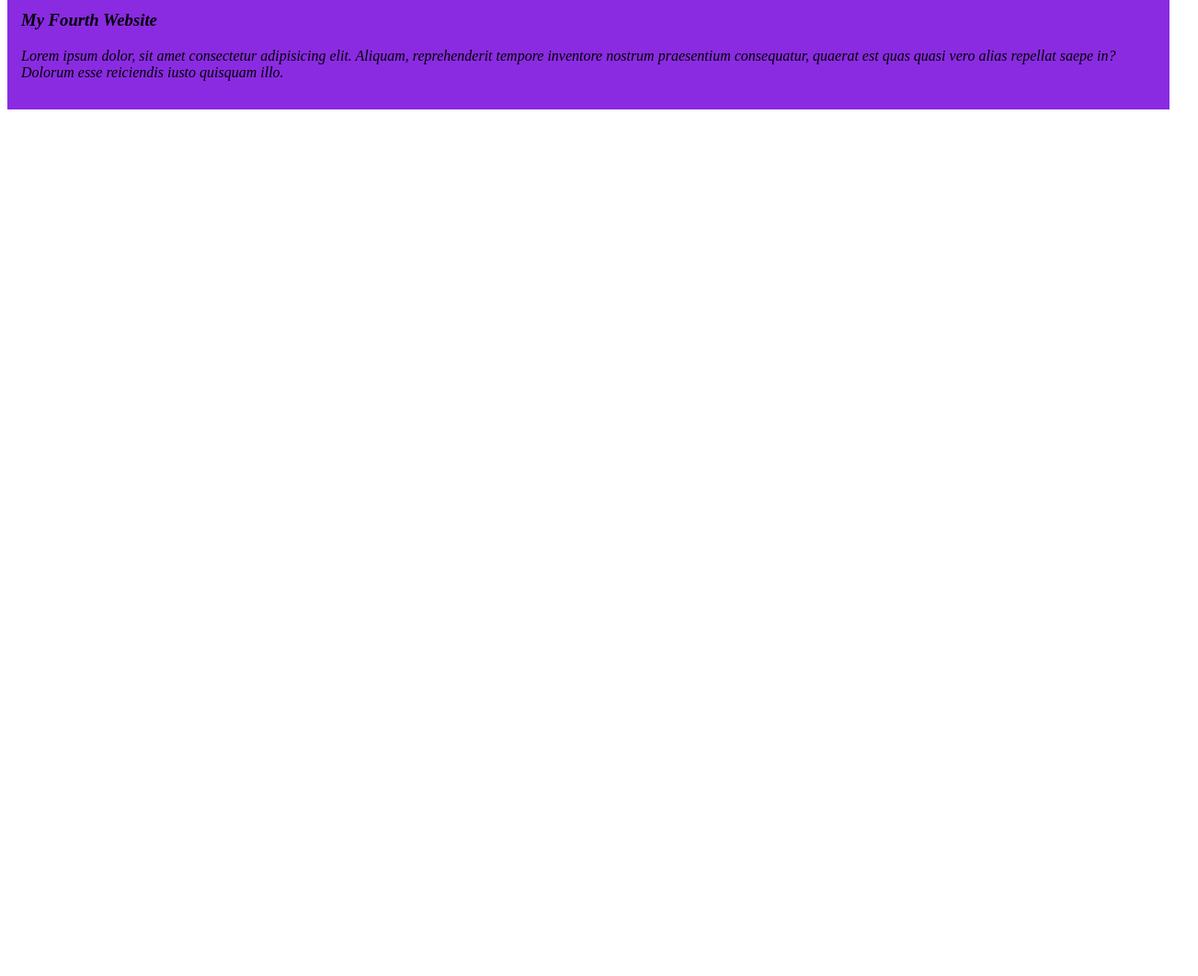
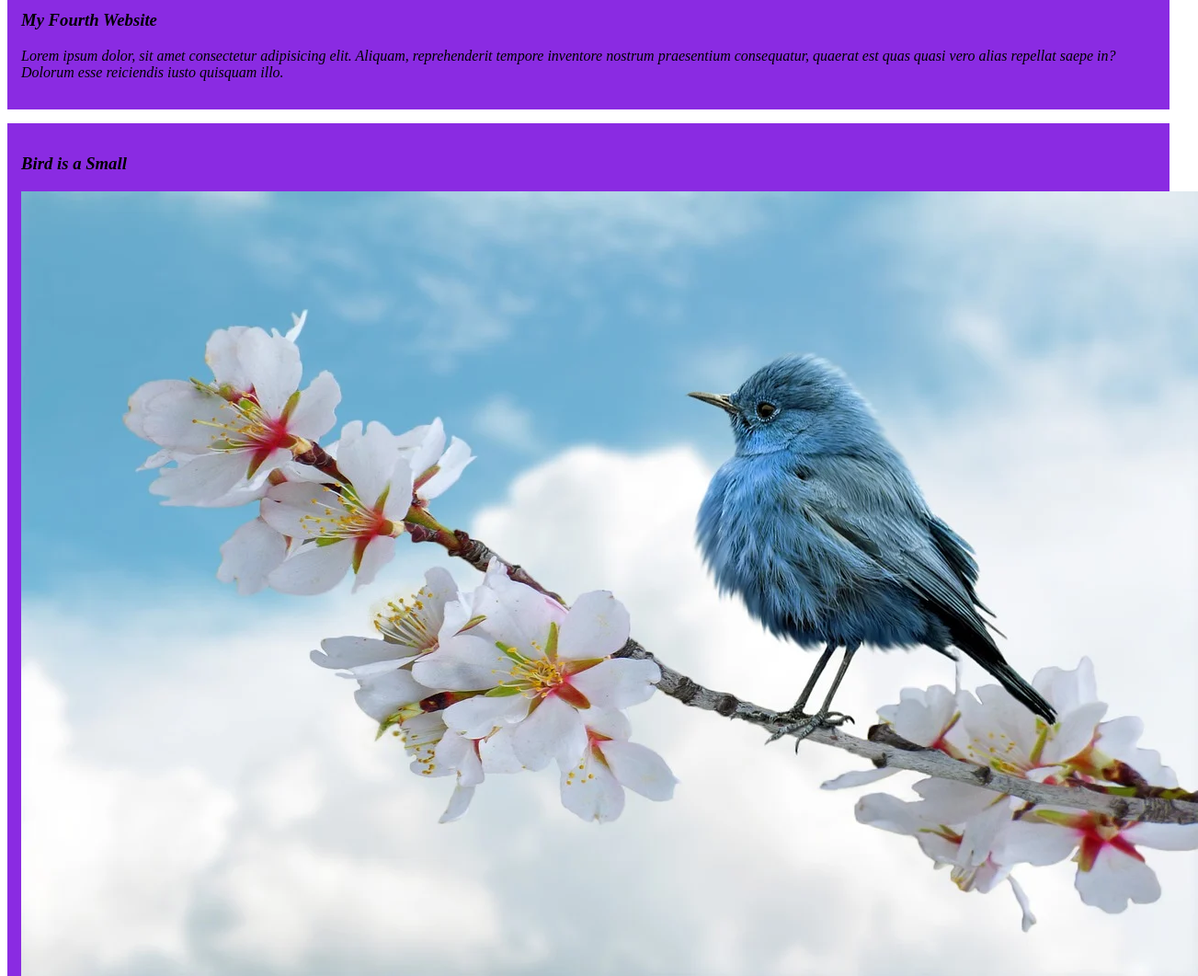
Before and after one commit to Iftakhar24/my-first-github-repo, a plain HTML site: page index.html in a window 1280 px wide. Shown: the part 500-1561 px from the top of the page at 92% size, 1303 px wide, since content can reach past the window. Before the commit the page ends 800 px from the top, so only its background shows below. Drawn offline with Linux system fonts and the light colour scheme.

Commit message:
added Bird is a Small

```diff
--- a/index.html
+++ b/index.html
@@ -23,5 +23,9 @@
     <h3>My Fourth Website</h3>
     <p>Lorem ipsum dolor, sit amet consectetur adipisicing elit. Aliquam, reprehenderit tempore inventore nostrum praesentium consequatur, quaerat est quas quasi vero alias repellat saepe in? Dolorum esse reiciendis iusto quisquam illo.</p>
   </div>
+  <div>
+    <h3>Bird is a Small</h3>
+    <img src="Styles/bird-8788491_1280.webp" alt="">
+  </div>
 </body>
 </html>
```
Also changed, not shown: Styles/bird-8788491_1280.webp (added).
